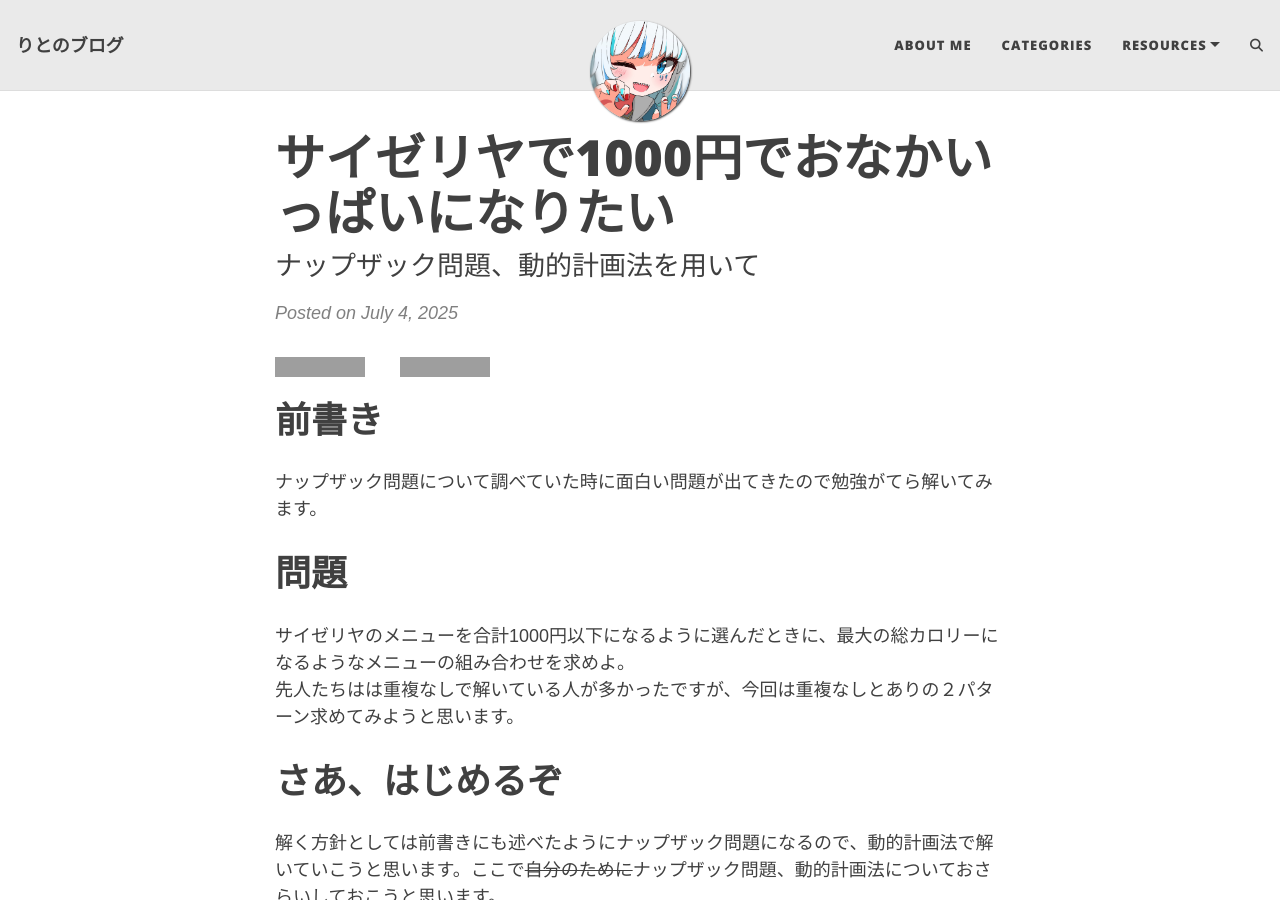
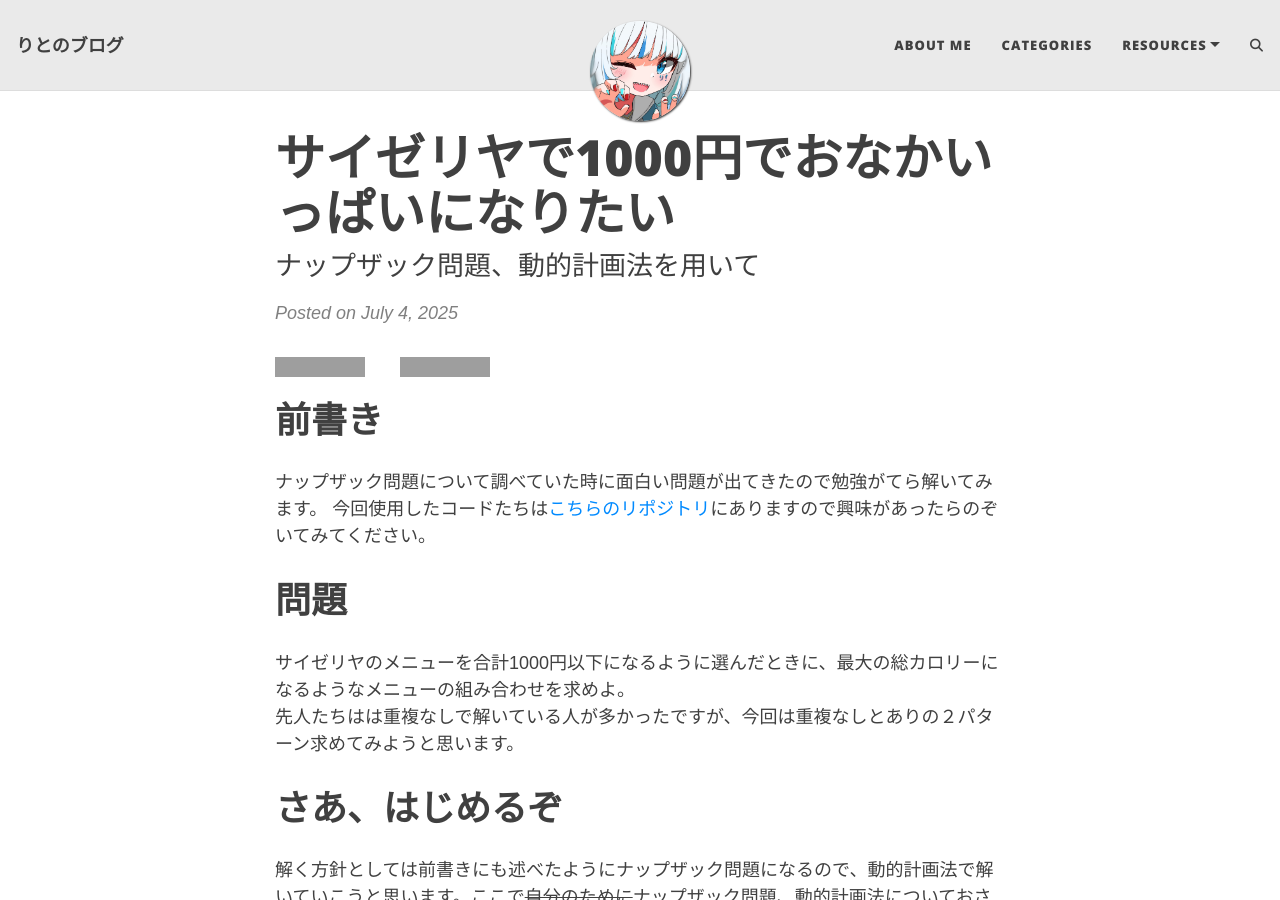
Before and after one commit to mikami1004/blog, a Jekyll site: the page built from _posts/2025-07-04-saizeriya.md, in a window 1280 px wide and 900 px high. Built offline with Jekyll 4.4.1, drawn with Linux system fonts in a browser that asks for light colours; comment, search, counter and statistics services are not loaded; grey boxes are pictures that could not be loaded.

Commit message:
ブログ完成？

```diff
--- a/_posts/2025-07-04-saizeriya.md
+++ b/_posts/2025-07-04-saizeriya.md
@@ -10,6 +10,7 @@
 
 # 前書き
 ナップザック問題について調べていた時に面白い問題が出てきたので勉強がてら解いてみます。
+今回使用したコードたちは[こちらのリポジトリ](https://github.com/mikami1004/saizeriya_menu)にありますので興味があったらのぞいてみてください。
 
 # 問題
 サイゼリヤのメニューを合計1000円以下になるように選んだときに、最大の総カロリーになるようなメニューの組み合わせを求めよ。<br>
```
